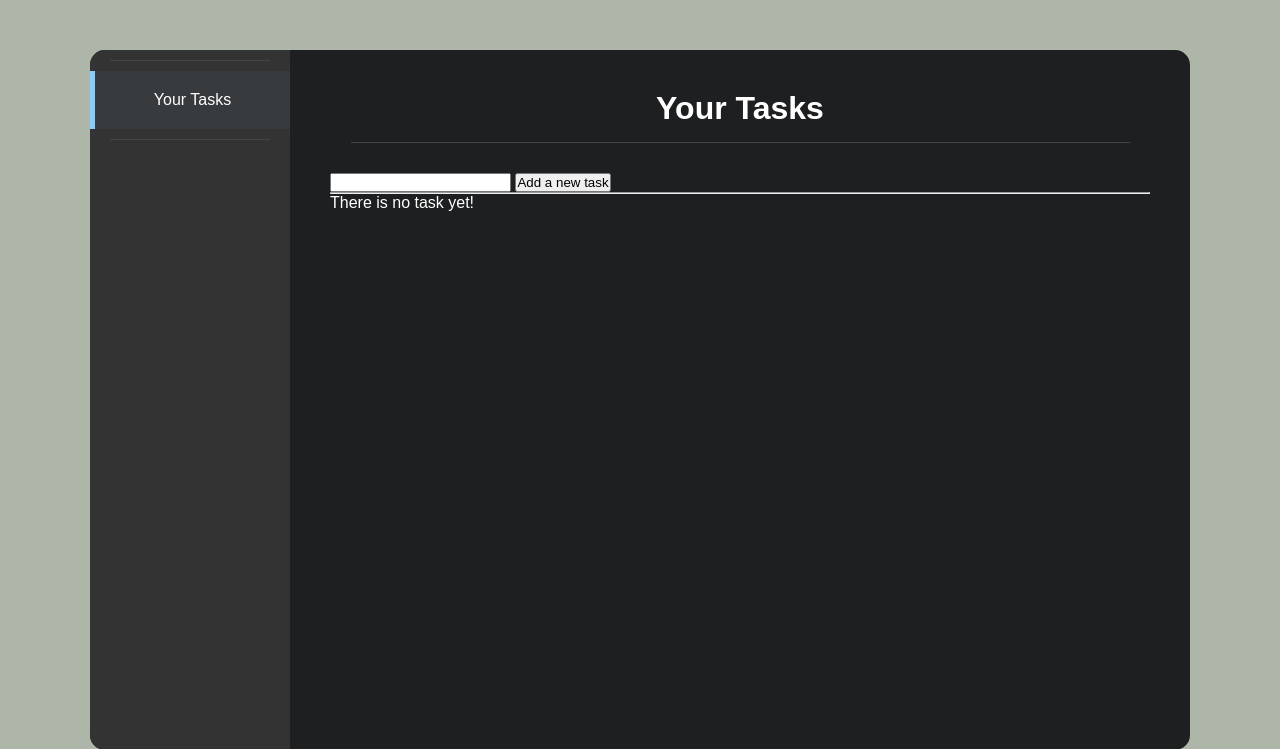
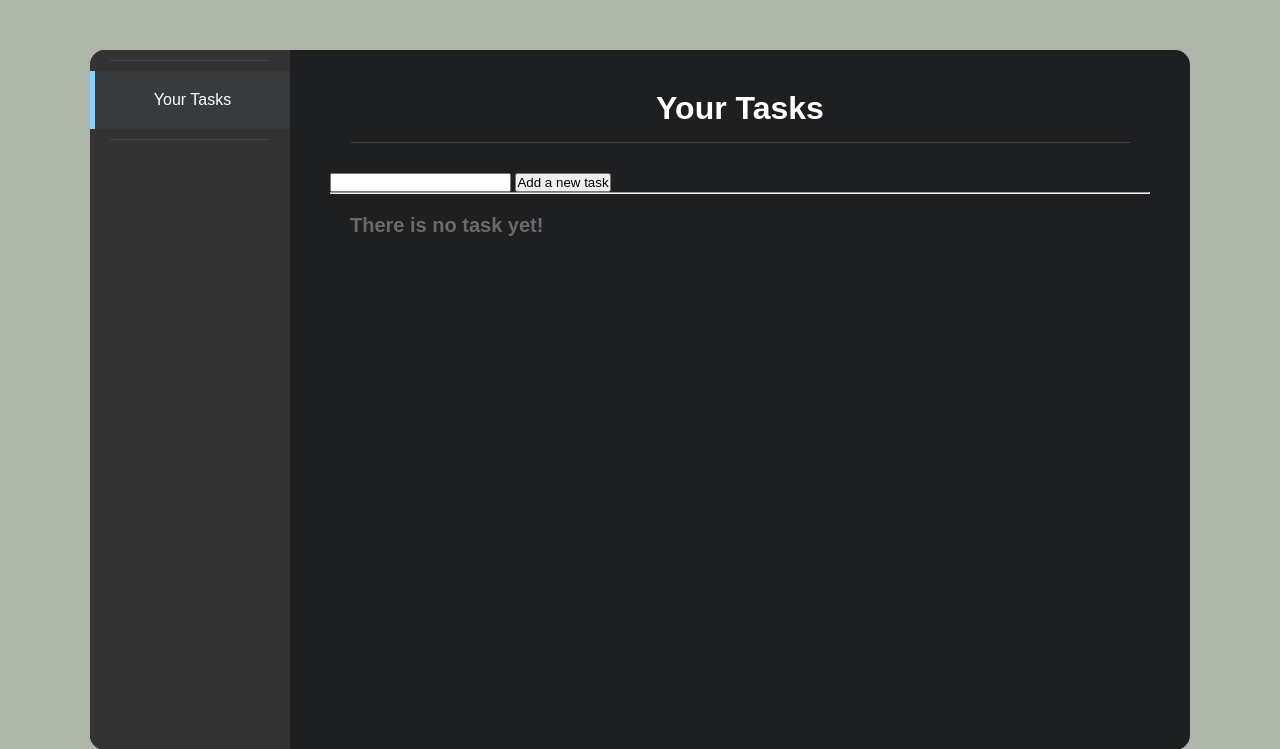
Before and after one commit to Thomas-Attanasio/taskManager, a Flask app: page / in a window 1280 px wide. Shown: the top 749 px of the page. Run offline with Flask 3, Linux system fonts and the light colour scheme; some libraries are stand-ins or nearby versions.

Commit message:
Tasks section: - Styled the no task yet text - Styled the tasks appearence

```diff
--- /dev/null
+++ b/static/css/home.css
@@ -0,0 +1,31 @@
+.showTaskContainer {
+    width: 100%;
+    height: 100%;
+    display: flex;
+    flex-direction: column;
+    padding: 20px;
+}
+
+.showTaskContainer.isEmpty {
+    justify-content: center;
+    align-items: center;
+}
+
+.showTaskContainer ul {
+    width: 100%;
+    list-style-type: none;
+    padding: 0;
+}
+
+.showTaskContainer li {
+    color: #ffffff;
+    border-bottom: 1px solid #444;
+    font-size: 18px;
+    padding: 10px 0;
+}
+
+.noTaskYet p {
+    color: #6b6a6a;
+    font-size: 20px;
+    font-weight: bold;
+}
--- a/templates/home.html
+++ b/templates/home.html
@@ -2,7 +2,9 @@
 
 {% block title %}Your Tasks | Task Manager{% endblock %}
 
-{% block extra_css %}{% endblock %}
+{% block extra_css %}
+    <link rel="stylesheet" href="../static/css/home.css">
+{% endblock %}
 
 {% block header_title %}Your Tasks{% endblock %}
 
@@ -10,17 +12,23 @@
     <div class="newTaskFormContainer">
         <form action="/" method="POST">
             <input type="text" name="taskInput">
-            <button type="submit">Add a new task</button>
+            <button type="submit" id="nweTaskButton">Add a new task</button>
         </form>
+    </div>
 
-        <hr>
+    <hr>
 
-        <ul>
-            {% for task in tasks %}
-                <li>{{ task }}</li>
-            {% else %}
+    <div class="showTaskContainer" {% if not tasks %}isEmpty{% endif %} id="showTaskContainer">
+        {% if tasks %}
+            <ul>
+                {% for task in tasks %}
+                    <li>{{ task }}</li>
+                {% endfor %}
+            </ul>
+        {% else %}
+            <div class="noTaskYet">
                 <p>There is no task yet!</p>
-            {% endfor %}
-        </ul>
+            </div>
+        {% endif %}
     </div>
 {% endblock %}
```
